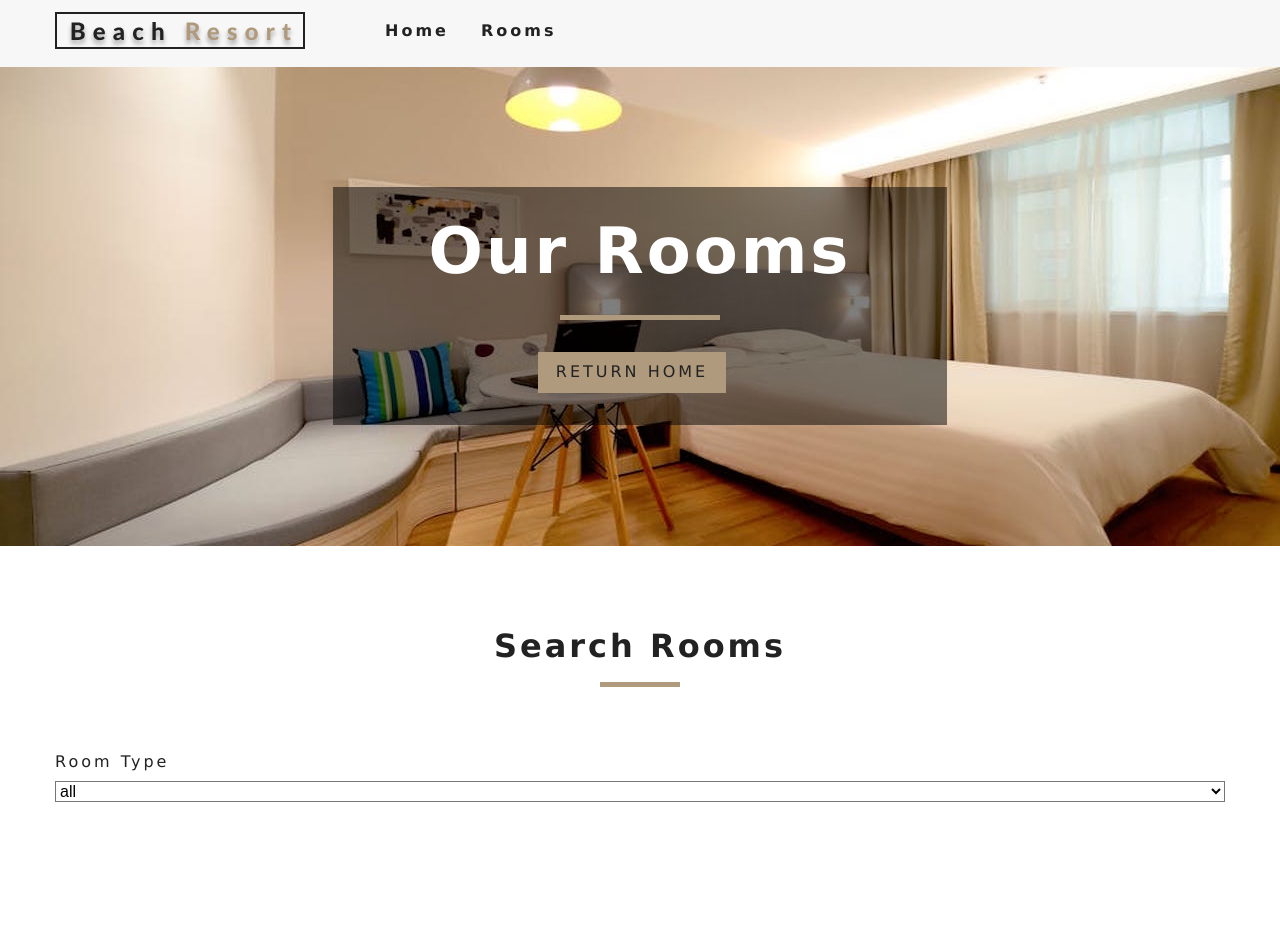
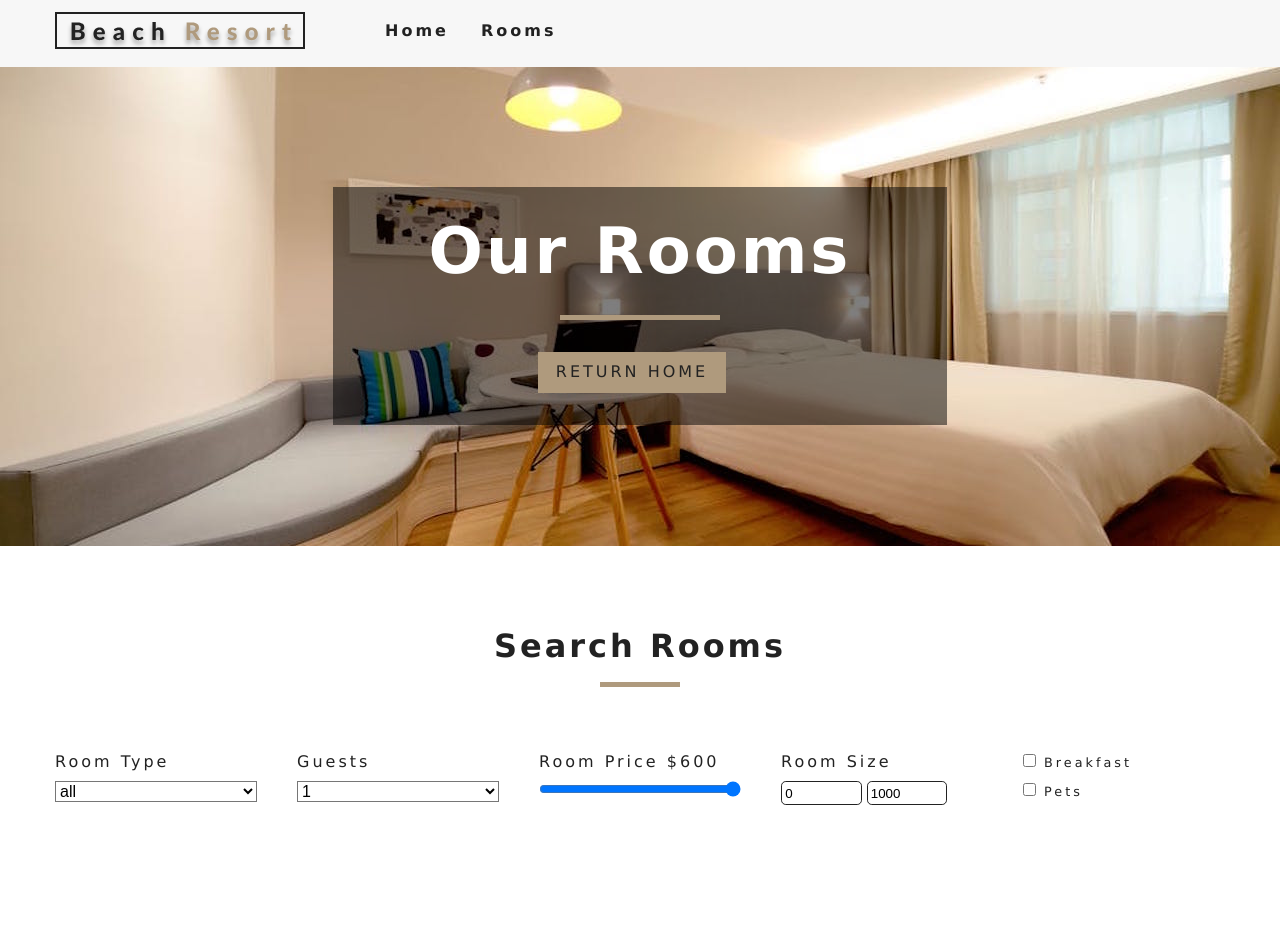
Before and after one commit to Vladimir612/beach-resort, a React (Create React App) app: page /rooms in a window 1280 px wide. Shown: the top 952 px of the page. Built offline with nearby package versions, Linux system fonts and the light colour scheme.

Commit message:
finsished project with local data, and without styling

```diff
--- a/src/components/RoomFilter.js
+++ b/src/components/RoomFilter.js
@@ -21,12 +21,19 @@
   } = React.useContext(RoomContext)
   //get unique types
 
-  let types = [...getUnique(rooms, 'type')]
-  console.log(types)
+  let types = getUnique(rooms, 'type')
   //add all
   types = ['all', ...types]
   // map to jsx
   types = types.map((item, index) => {
+    return (
+      <option value={item} key={index}>
+        {item}
+      </option>
+    )
+  })
+  let people = getUnique(rooms, 'capacity')
+  people = people.map((item, index) => {
     return (
       <option value={item} key={index}>
         {item}
@@ -52,6 +59,82 @@
           </select>
         </div>
         {/*end select type*/}
+        {/*guests*/}
+        <div className='form-group'>
+          <label htmlFor='capacity'>guests</label>
+          <select
+            name='capacity'
+            id='capacity'
+            value={capacity}
+            className='form-control'
+            onChange={handleChange}
+          >
+            {people}
+          </select>
+        </div>
+        {/*end guests*/}
+        {/* room price */}
+        <div className='form-group'>
+          <label htmlFor='price'>room price ${price}</label>
+          <input
+            type='range'
+            name='price'
+            min={minPrice}
+            max={maxPrice}
+            id='price'
+            value={price}
+            onChange={handleChange}
+            className='form-control'
+          />
+        </div>
+        {/*end of room price */}
+        {/* size */}
+        <div className='form-group'>
+          <label htmlFor='size'>room size</label>
+          <div className='size-inputs'>
+            <input
+              type='number'
+              name='minSize'
+              id='size'
+              value={minSize}
+              onChange={handleChange}
+              className='size-input'
+            />
+            <input
+              type='number'
+              name='maxSize'
+              id='size'
+              value={maxSize}
+              onChange={handleChange}
+              className='size-input'
+            />
+          </div>
+        </div>
+        {/* end of size */}
+        {/* extras */}
+        <div className='form-group'>
+          <div className='single-extra'>
+            <input
+              type='checkbox'
+              name='breakfast'
+              id='breakfast'
+              checked={breakfast}
+              onChange={handleChange}
+            />
+            <label htmlFor='breakfast'>breakfast</label>
+          </div>
+          <div className='single-extra'>
+            <input
+              type='checkbox'
+              name='pets'
+              id='pets'
+              checked={pets}
+              onChange={handleChange}
+            />
+            <label htmlFor='pets'>pets</label>
+          </div>
+        </div>
+        {/* end of extras */}
       </form>
     </section>
   )
--- a/src/context.js
+++ b/src/context.js
@@ -3,21 +3,21 @@
 const RoomContext = React.createContext()
 
 const RoomProvider = ({ children }) => {
-  const [resort, setResort] = useState({
-    rooms: [],
-    sortedRooms: [],
-    featuredRooms: [],
-    loading: true,
-    //filter
+  const [rooms, setRooms] = useState([])
+  const [sortedRooms, setSortedRooms] = useState([])
+  const [featuredRooms, setFeaturedRooms] = useState([])
+  const [loading, setLoading] = useState(true)
+  //filter
+  const [filter, setFilter] = useState({
     type: 'all',
     capacity: 1,
-    price: 0,
     minPrice: 0,
-    maxPrice: 0,
     minSize: 0,
-    maxSize: 0,
     breakfast: false,
     pets: false,
+    price: 0,
+    maxPrice: 0,
+    maxSize: 0,
   })
 
   const FormatData = (items) => {
@@ -31,27 +31,68 @@
   }
 
   const getRoom = (slug) => {
-    let tempRooms = [...resort.rooms]
+    let tempRooms = [...rooms]
     const room = tempRooms.find((room) => room.slug === slug)
     return room
   }
 
   const handleChange = (e) => {
     const target = e.target
-    const value = e.type === 'checkbox' ? target.checked : target.value
+    const value = target.type === 'checkbox' ? target.checked : target.value
     const name = e.target.name
-    console.log(name, value)
 
-    setResort(
-      {
-        [name]: value,
-      },
-      filterRooms
-    )
+    setFilter({
+      ...filter,
+      [name]: value,
+    })
   }
 
+  useEffect(() => filterRooms(), [filter])
+
   const filterRooms = () => {
-    console.log('hello there')
+    let { type, capacity, price, minSize, maxSize, breakfast, pets } = filter
+
+    //all rooms
+    let tempRooms = [...rooms]
+
+    //transform value
+    capacity = parseInt(capacity)
+    price = parseInt(price)
+
+    //filter by type
+    if (type !== 'all') {
+      tempRooms = tempRooms.filter((room) => {
+        return room.type === type
+      })
+    }
+    //filter by capacity
+    if (capacity !== 1) {
+      tempRooms = tempRooms.filter((room) => {
+        return room.capacity === capacity
+      })
+    }
+    //filter by price
+    tempRooms = tempRooms.filter((room) => {
+      return room.price <= price
+    })
+    //filter by size
+    tempRooms = tempRooms.filter((room) => {
+      return room.size >= minSize && room.size <= maxSize
+    })
+    //filter by breakfast
+    if (breakfast) {
+      tempRooms = tempRooms.filter((room) => {
+        return room.breakfast === true
+      })
+    }
+    //filter by pets
+    if (pets) {
+      tempRooms = tempRooms.filter((room) => {
+        return room.pets === true
+      })
+    }
+    //change state
+    setSortedRooms(tempRooms)
   }
 
   useEffect(() => {
@@ -68,19 +109,30 @@
         return room.size
       })
     )
-    setResort({
-      rooms: rooms,
-      sortedRooms: rooms,
-      featuredRooms: featuredRooms,
-      loading: false,
+    setRooms(rooms)
+    setSortedRooms(rooms)
+    setFeaturedRooms(featuredRooms)
+    setLoading(false)
+    setFilter({
+      ...filter,
       price: maxPrice,
-      maxPrice,
-      maxSize,
+      maxPrice: maxPrice,
+      maxSize: maxSize,
     })
   }, [])
 
   return (
-    <RoomContext.Provider value={{ ...resort, getRoom, handleChange }}>
+    <RoomContext.Provider
+      value={{
+        rooms,
+        sortedRooms,
+        featuredRooms,
+        loading,
+        getRoom,
+        handleChange,
+        ...filter,
+      }}
+    >
       {children}
     </RoomContext.Provider>
   )
```
Also changed, not shown: 1 other file (tests, documents, lock files or other folders).
